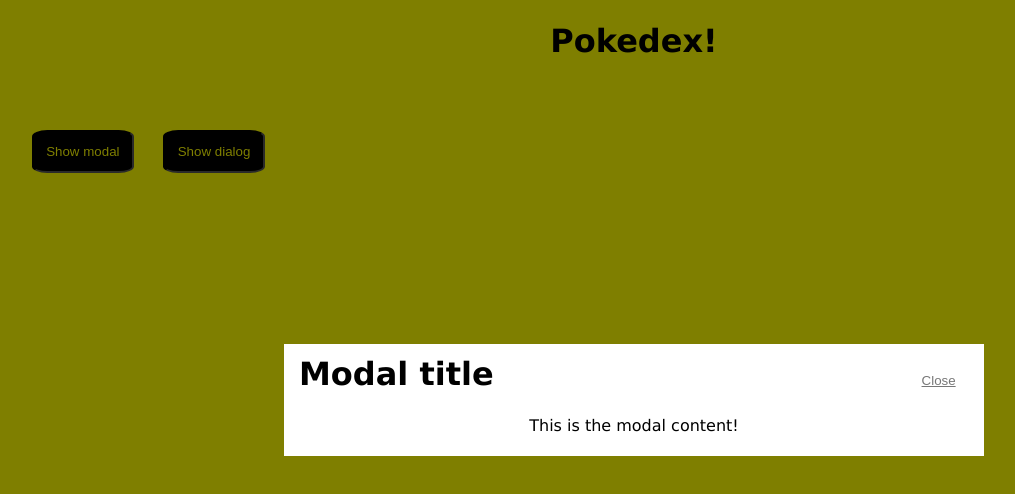
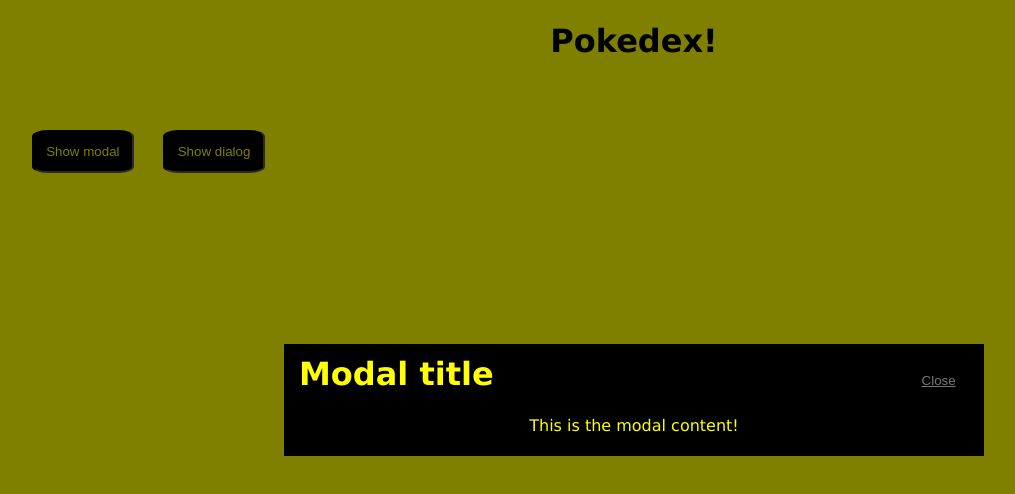
Before and after one commit to RenshawDavies/simple_js_app, a plain HTML site: page index.html in a window 1280 px wide. Both pictures are taken after a click on the button "Show modal". Shown: the whole page, without its empty margins (6-1021 px from the left). Drawn offline with Linux system fonts and the light colour scheme.

Commit message:
Update styles.css
Changed background and border colors of modal

```diff
--- a/css/styles.css
+++ b/css/styles.css
@@ -71,7 +71,8 @@
 .modal {
   margin: auto;
   display: inline-block;
-  background: #fff;
+  background: #000;
+  color: yellow;
   padding: 15px;
   width: 100%;
   max-width: 700px;
```
